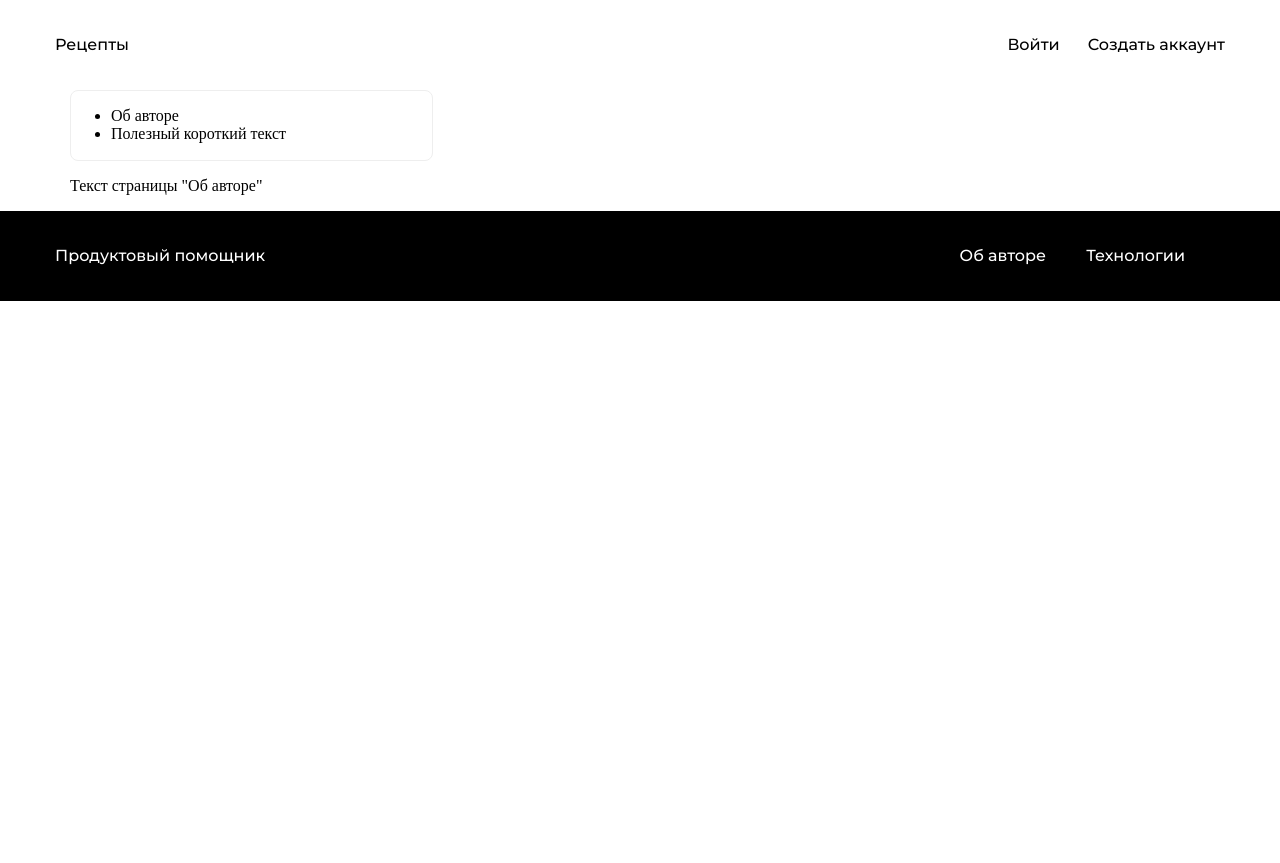
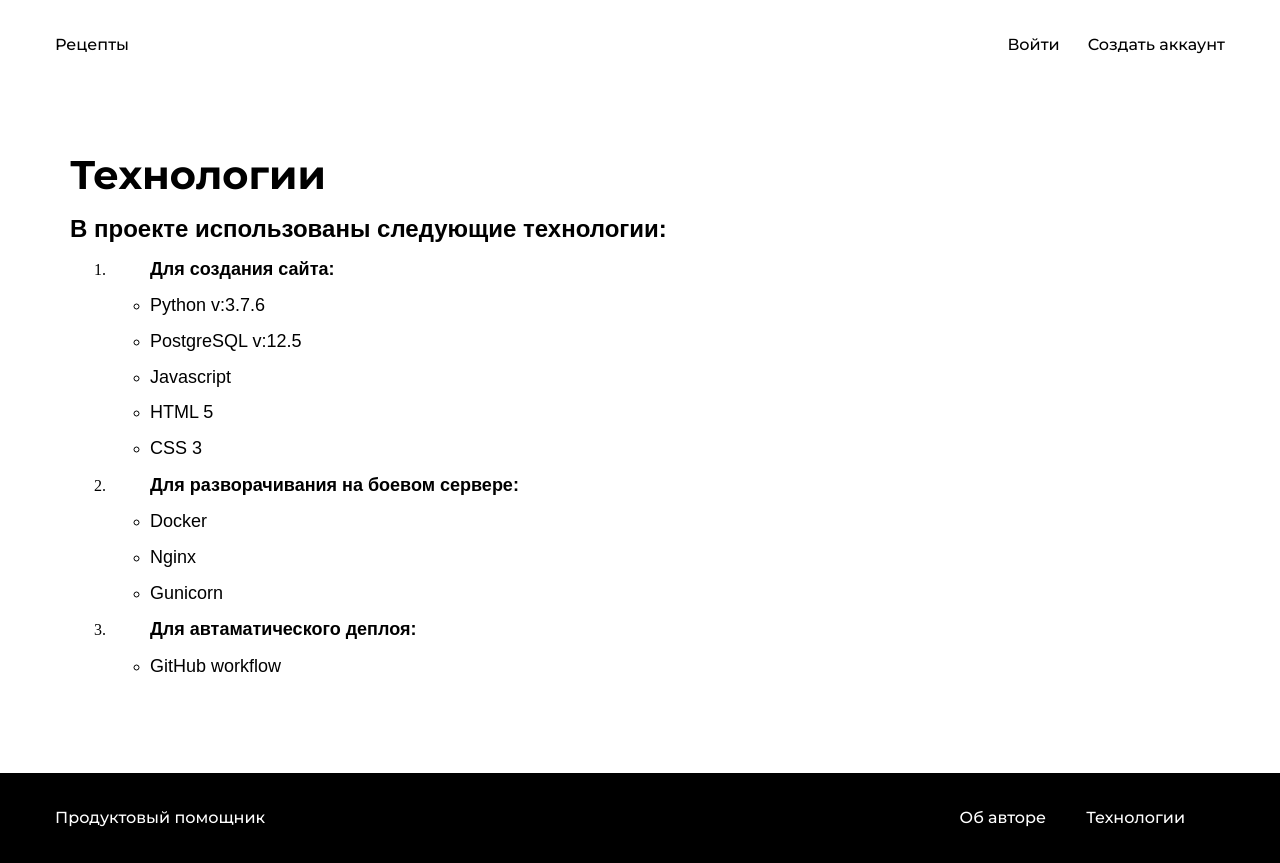
Before and after one commit to Sergey-Aleksandrovich/foodgram-project, a Django app: page /about/tech/ in a window 1280 px wide. Before the commit the page ends 301 px from the top, so only its background shows below. Run offline with Django 3.2, Linux system fonts and the light colour scheme; parts of the project's set-up code (start-up, migrations or seed data) failed here and were passed over; some libraries are stand-ins or nearby versions.

Commit message:
add workflow

```diff
--- a/about/templates/tech.html
+++ b/about/templates/tech.html
@@ -1,36 +1,35 @@
 {% extends "base.html" %}
 {% load static %}
-{% block style %}<link rel="stylesheet" href="{% static 'recipes/pages/index.css' %}"/>{% endblock %}
-{% block title %}Используемые технологии{% endblock %}
+{% block style %}
+    <link rel="stylesheet"
+          href="{% static 'recipes/pages/single.css' %}"/>{% endblock %}
+{% block title %}Технологии{% endblock %}
 {% block content %}
-{% load user_filters %}
-  <main role="main" class="container">
-    <div class="row">
-      <div class="col-md-3 mb-3 mt-1">
-        <div class="card">
-          <div class="card-body">
-            <ul class="list-group list-group-flush">
-              <li class="list-group-item">
-                <div class="h3">
-                  Об авторе
-                </div>
-              </li>
-              <li class="list-group-item">
-                <div class="h6 text-muted">
-                  Полезный короткий текст
-                </div>
-              </li>
-            </ul>
-          </div>
+    <body class="body">
+    <main class="main container">
+        <div class="main__header">
+            <h1 class="single-card__title">Технологии</h1>
         </div>
-      </div>
-      <div class="col-md-9">
-        <div class="card-body">
-          <div class="card-text">
-            <p>Текст страницы "Об авторе"</p>
-          </div>
-        </div>
-      </div>
-    </div>
-  </main>
+            <p><font size="5" face="Arial"><b>
+                В проекте использованы следующие технологии:
+            </b></font></p>
+            <ol>
+                {% for type in type_list %}
+                    <li>
+                        <ul>
+                            <p><font size="4" face="Arial"><b>{{ type.0 }}</b></font></p>
+                            {% for tech in  type|slice:"1:" %}
+                                <li style="margin-bottom:15px;" ,
+                                    style="margin-top:10px;">
+                                    <font size="4" face="Arial">
+                                        {{ tech }}
+                                    </font>
+                                </li>
+                            {% endfor %}
+                        </ul>
+                    </li>
+                {% endfor %}
+            </ol>
+    </main>
+    </body>
 {% endblock %}
--- a/about/views.py
+++ b/about/views.py
@@ -6,6 +6,16 @@ class AboutAuthorView(TemplateView):
 
 
 class AboutTechView(TemplateView):
+    def get_context_data(self, **kwargs):
+        context = super().get_context_data(**kwargs)
+        type_list = [['Для создания сайта:', 'Python v:3.7.6',
+                      'PostgreSQL v:12.5', 'Javascript', 'HTML 5', 'CSS 3'],
+                     ['Для разворачивания на боевом сервере:', 'Docker',
+                      'Nginx', 'Gunicorn'],
+                     ['Для автаматического деплоя:', 'GitHub workflow']]
+        context['type_list'] = type_list
+        return context
+
     template_name = "tech.html"
 
 
```
Also changed, not shown: about/templates/author.html (+6 -5 lines).
